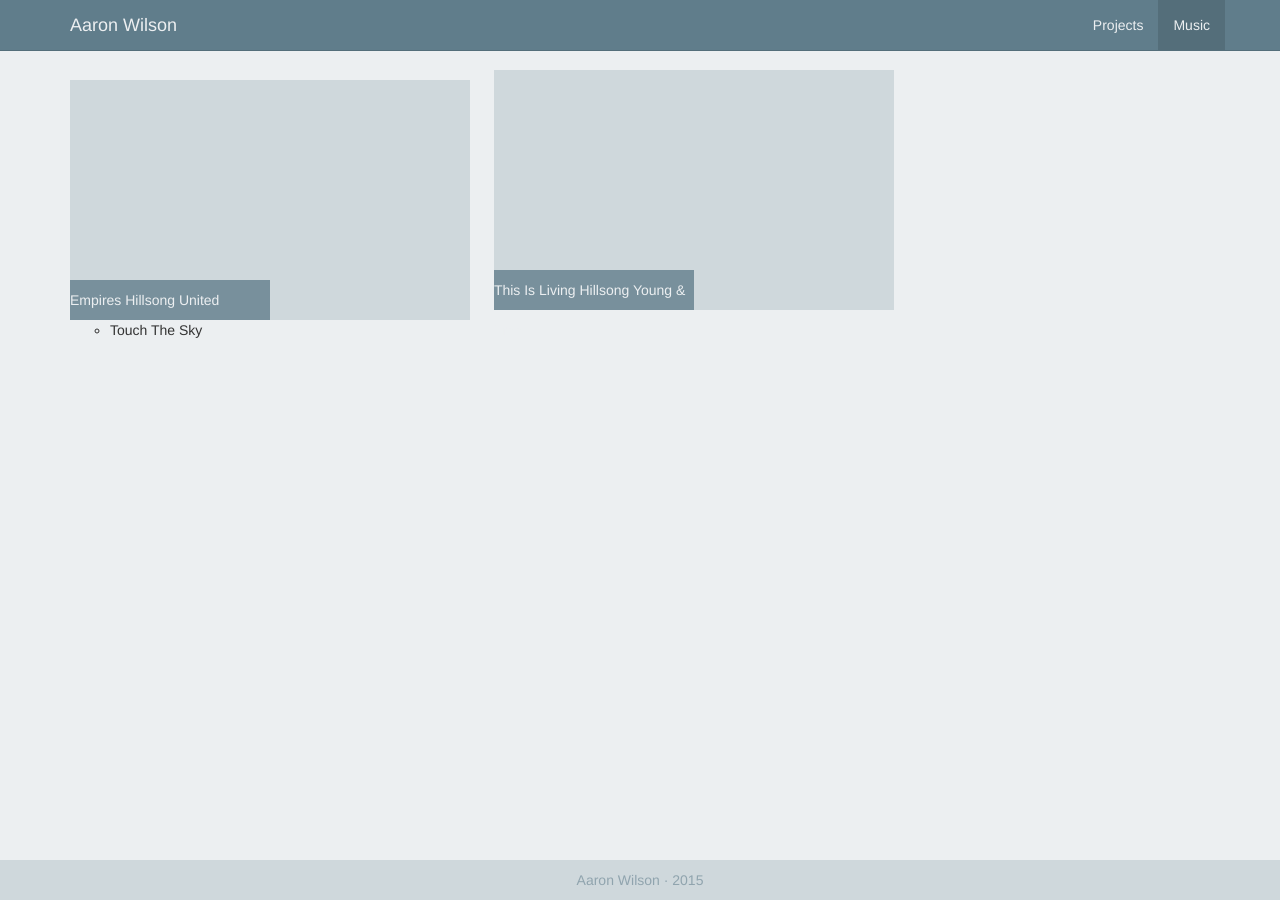
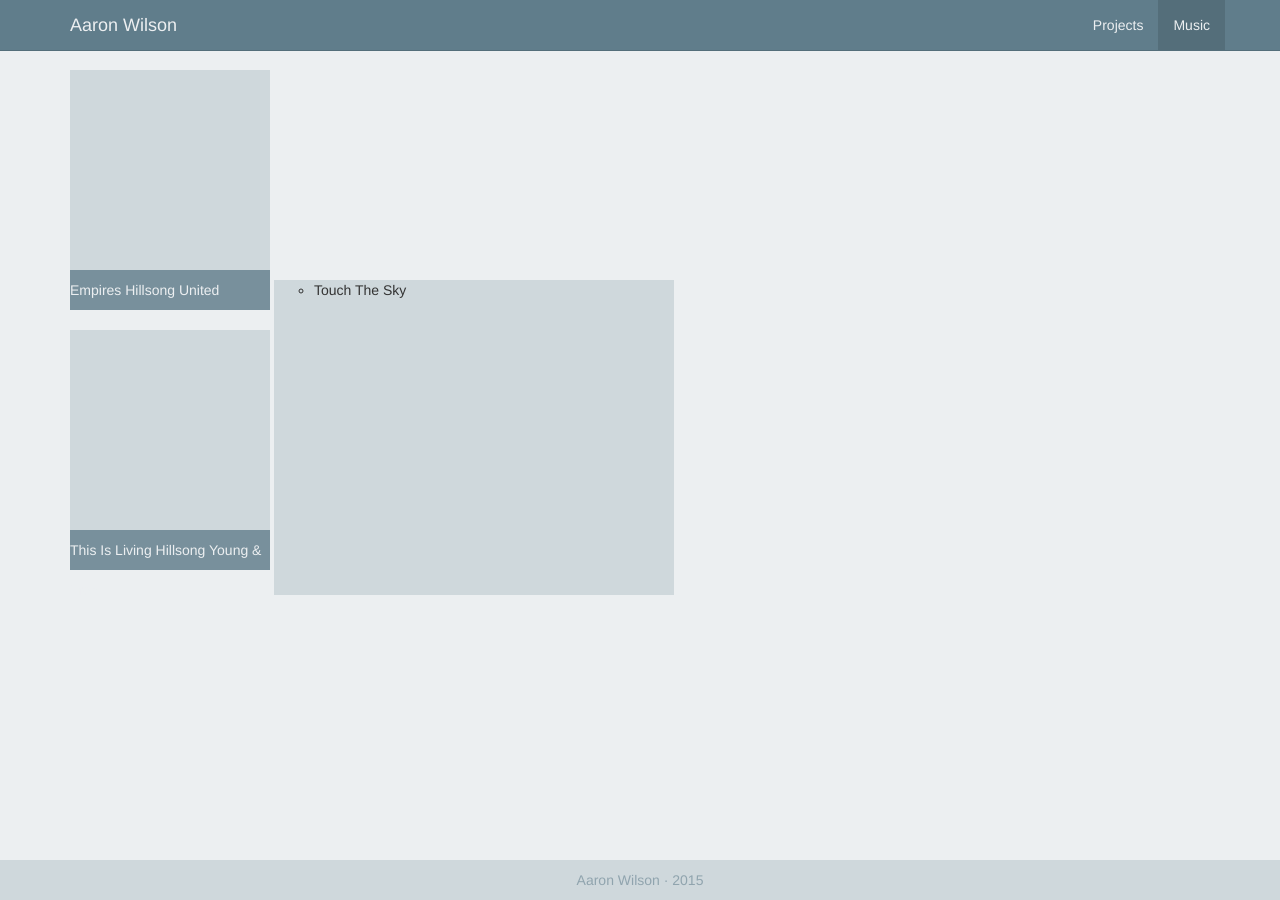
Before and after one commit to aarontwf/limebyte.github.io, a Jekyll site: the page built from music/index.html, in a window 1280 px wide. Built offline with Jekyll 4.4.1, drawn with Linux system fonts in a browser that asks for light colours; nearby versions of some CDN libraries.

Commit message:
Update theme.css

```diff
--- a/assets/css/theme.css
+++ b/assets/css/theme.css
@@ -52,7 +52,7 @@ body {
     display: inline-block;
 }
 
-.albums .album .album-header {
+.albums .album .album-body {
     width: 400px;
     height: 240px;
     background-color: #CFD8DC;
```
